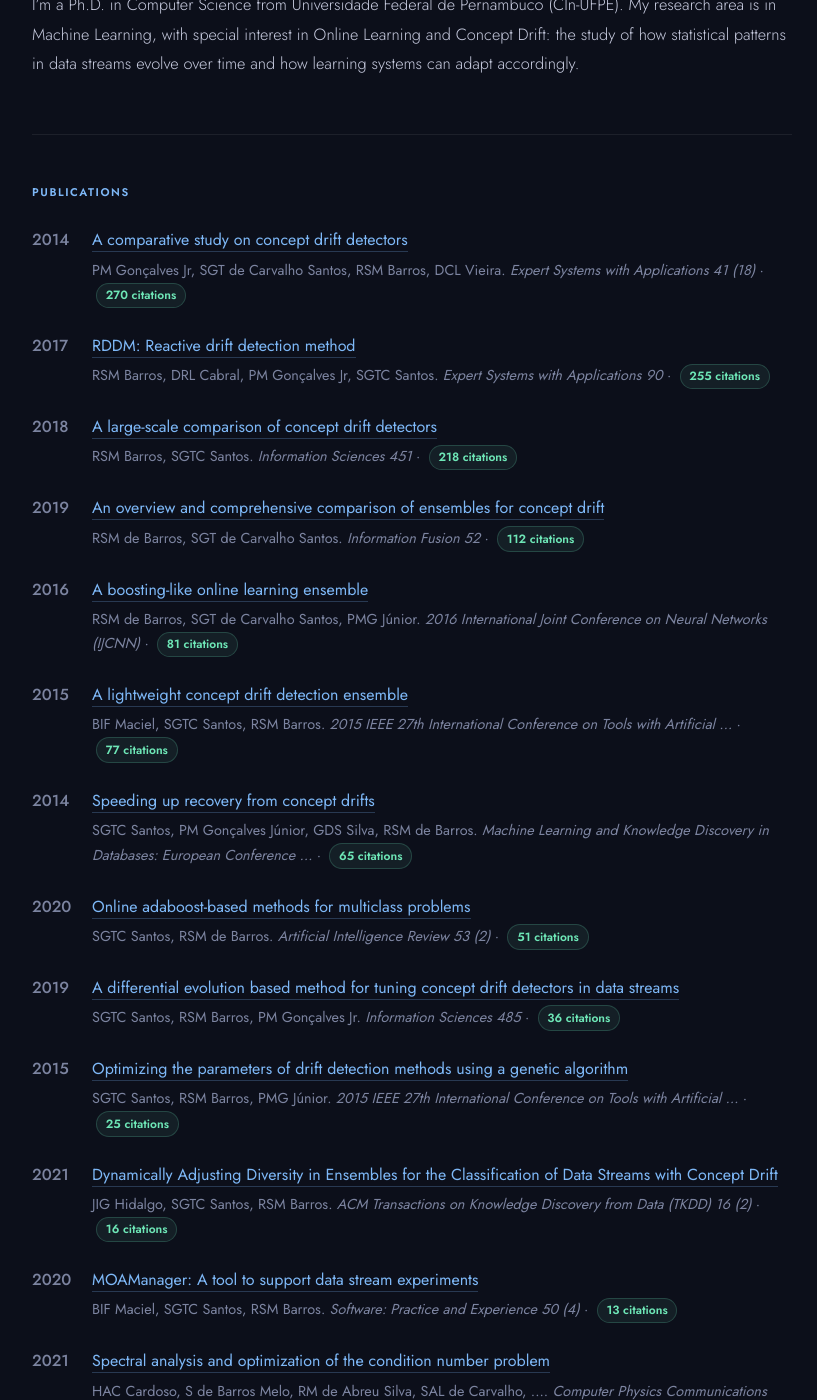
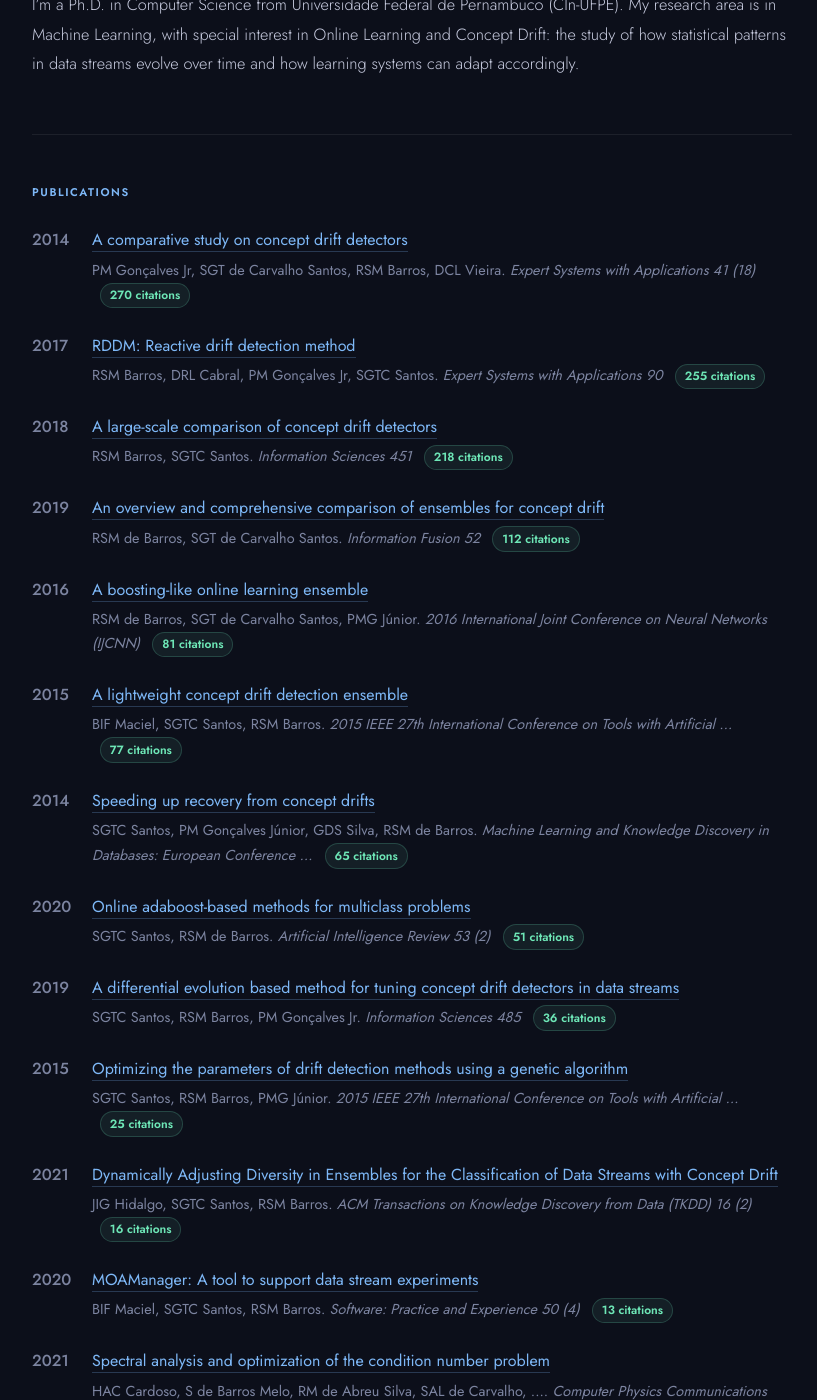
Before and after one commit to silasgtcs/silasgtcs.github.io, a Jekyll site: the page built from index.md, in a window 1280 px wide and 1400 px high, scrolled down 400 px. Shown: the whole window, without its empty margins (228-1045 px from the left). Built offline with Jekyll 4.4.1, drawn with Linux system fonts in a browser that asks for light colours; a style sheet for code colours, icons or effects is not loaded; our own code applies the rules of GitHub Pages for plain Markdown files.

Commit message:
Update publications.html

```diff
--- a/_includes/publications.html
+++ b/_includes/publications.html
@@ -14,7 +14,7 @@
         </div>
         <div style="font-size: 0.9rem; color: #7c84a0;">
           {% if pub.authors %}{{ pub.authors | join: ", " }}. {% endif %}<em>{{ pub.venue }}</em>
-          {% if pub.citations > 0 %} · <span style="display: inline-block; color: #6ee7b7; font-size: 0.75rem; font-weight: 600; background: rgba(110, 231, 183, 0.08); border: 1px solid rgba(110, 231, 183, 0.2); padding: 0.1rem 0.55rem; border-radius: 100px; white-space: nowrap; margin-left: 0.25rem;">{{ pub.citations }} citation{% if pub.citations > 1 %}s{% endif %}</span>{% endif %}
+          {% if pub.citations > 0 %}<span style="display: inline-block; color: #6ee7b7; font-size: 0.75rem; font-weight: 600; background: rgba(110, 231, 183, 0.08); border: 1px solid rgba(110, 231, 183, 0.2); padding: 0.1rem 0.55rem; border-radius: 100px; white-space: nowrap; margin-left: 0.5rem;">{{ pub.citations }} citation{% if pub.citations > 1 %}s{% endif %}</span>{% endif %}
         </div>
       </div>
     </div>
```
